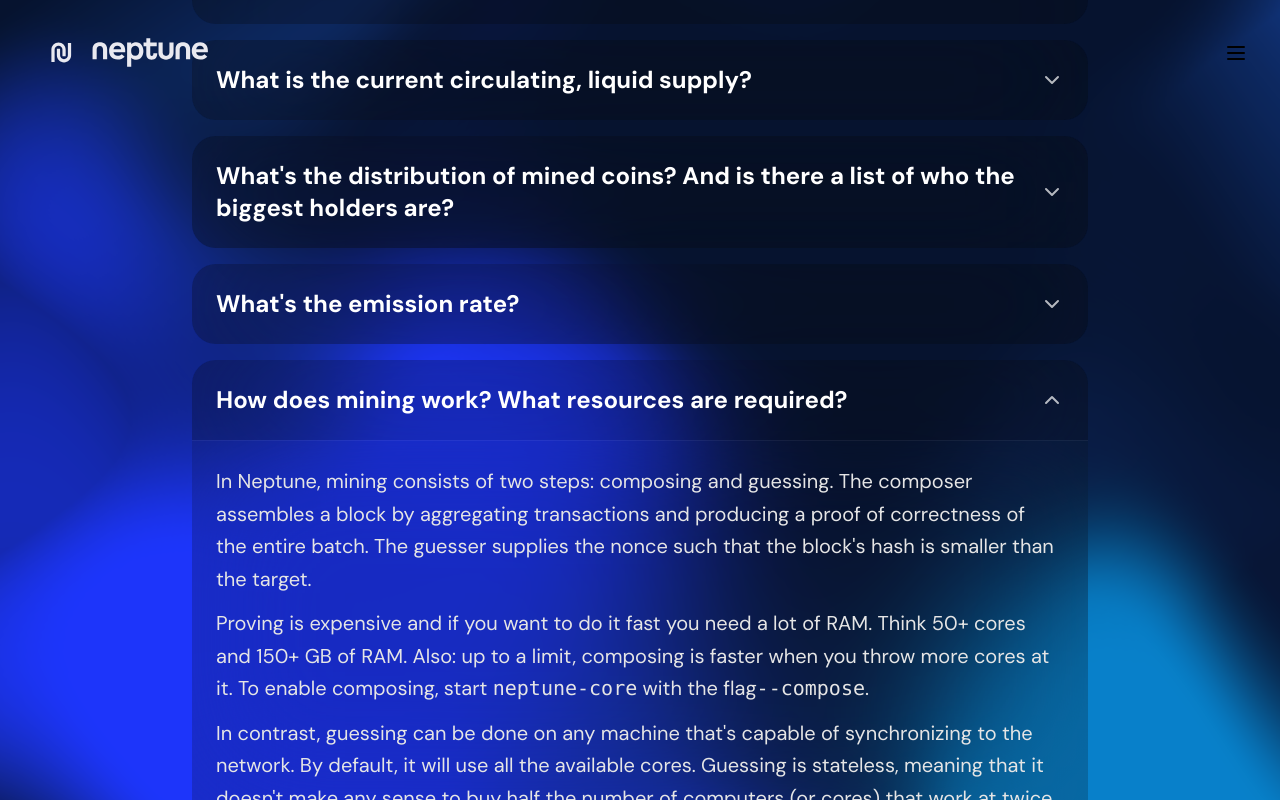
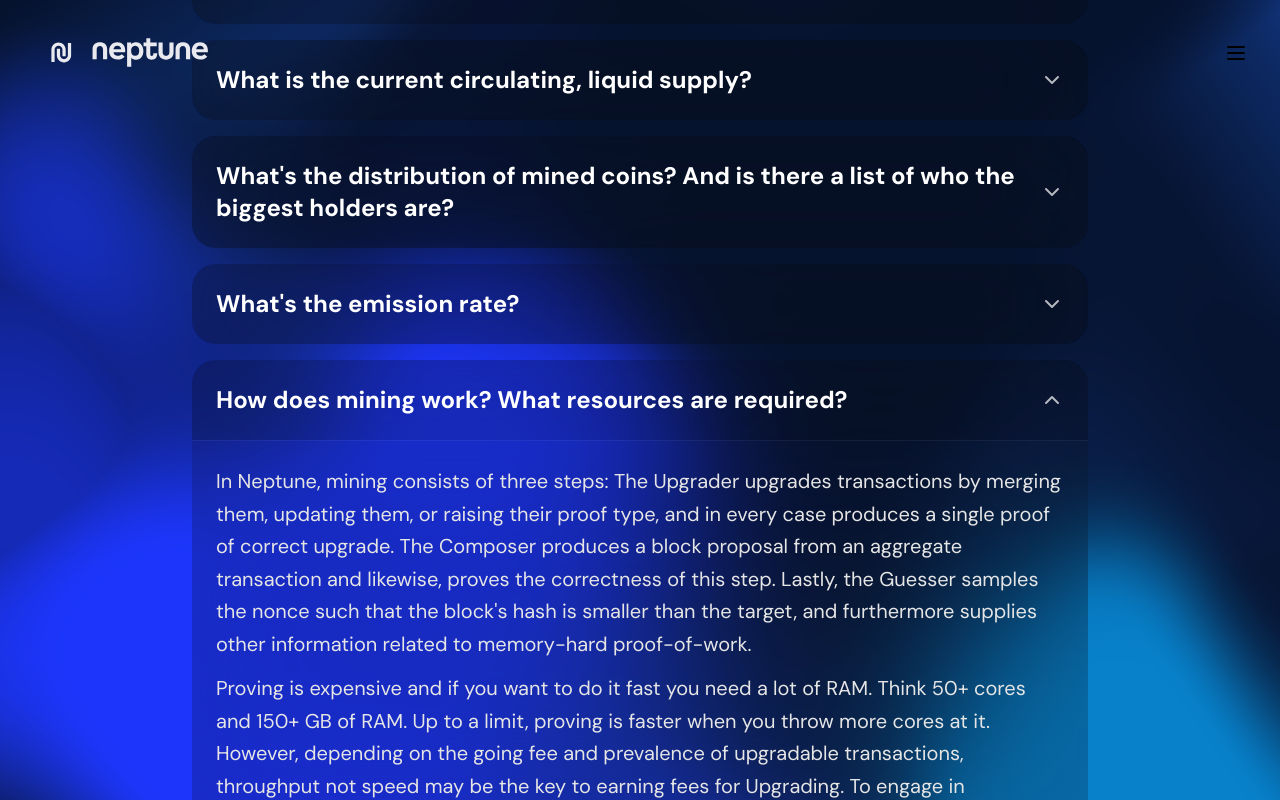
Before and after one commit to imalfect/neptune-website, a Next.js app: page / in a window 1280 px wide. Both pictures are taken after a click on the button "How does mining work? What resources are required?". Shown: the part 6948-7748 px from the top of the page. Built offline with nearby package versions, Linux system fonts and the light colour scheme.

Commit message:
content: Fix description of mining
Align it with the new memory-hard algorithm.

```diff
--- a/src/sections/FAQ.tsx
+++ b/src/sections/FAQ.tsx
@@ -40,27 +40,42 @@
 						answer={
 							<div className="space-y-3">
 								<p>
-									In Neptune, mining consists of two steps: composing and guessing. The composer assembles a
-									block by aggregating transactions and producing a proof of correctness of the entire batch.
-									The guesser supplies the nonce such that the block&apos;s hash is smaller than the target.
+									In Neptune, mining consists of three steps: The Upgrader upgrades transactions by merging
+									them, updating them, or raising their proof type, and in every case produces a single
+									proof of correct upgrade. The Composer produces a block proposal from an aggregate transaction
+									and likewise, proves the correctness of this step. Lastly, the Guesser samples the nonce
+									such that the block&apos;s hash is smaller than the target, and furthermore supplies other
+									information related to memory-hard proof-of-work.
 								</p>
 								<p>
 									Proving is expensive and if you want to do it fast you need a lot of RAM. Think 50+ cores
-									and 150+ GB of RAM. Also: up to a limit, composing is faster when you throw more cores at
-									it. To enable composing, start <code>neptune-core</code> with the flag
-									<code>--compose</code>.
+									and 150+ GB of RAM. Up to a limit, proving is faster when you throw more cores at it.
+									However, depending on the going fee and prevalence of upgradable transactions, throughput
+									not speed may be the key to earning fees for Upgrading. To engage in Upgrading, start
+									<code>neptune-core</code> with the flag <code>--tx-proof-upgrading</code>.
 								</p>
 								<p>
-									In contrast, guessing can be done on any machine that&apos;s capable of synchronizing to
-									the network. By default, it will use all the available cores. Guessing is stateless,
-									meaning that it doesn&apos;t make any sense to buy half the number of computers (or cores)
-									that work at twice the speed. What matters is the total number of hash trials per second.
-									To enable guessing, run <code>neptune-core</code> with the <code>--guess</code> flag.
+									The composer determines which transaction to turn into a block, and decides unilaterally
+									which fraction of the block subsidy to grant to the Guesser; the remainder goes to the
+									Composer. As a result, the faster Composer can earn a larger Composer fee because Guessers
+									may start Guessing on their proposal before the runner-up's proposal is ready. The runner-up,
+									in turn, must compensate for their slow proposal by leaving a greater reward to the Guessers.
+									To enable composing, start <code>neptune-core</code> with the flag <code>--compose</code>.
 								</p>
 								<p>
-									The producer of a new block is entitled to any transaction fees of transactions confirmed
-									in it as well as the block subsidy. The composer allocates to himself a proportion of this
-									reward at his discretion; the remainder goes to the guesser. By default, composers are
+									In contrast to the previous two steps, Guessing does not involve proving. Nevertheless,
+									this step is memory-hard, which concretely means that the Guesser must use around 40 GB
+									of RAM in order to guess efficiently. By default, all the available cores will be used.
+									Except for a relatively short preprocessing sub-step, the nonce-sampling phase of the Guessing
+									step is stateless, meaning that it doesn&apos;t	make any senseto buy half the number of
+									computers (or cores) that work at twice the speed. What matters is the total number of nonce
+									trials per second. To enable guessing, run <code>neptune-core</code> with the
+									<code>--guess</code> flag.
+								</p>
+								<p>
+									Besides block subsidies, the producer of a new block is entitled to any transaction fees
+									of transactions confirmed in it. The Composer allocates to himself a proportion of this
+									reward at his discretion; the remainder goes to the Guesser. By default, Composers are
 									configured to broadcast their proposals but people who aren&apos;t afraid of digging into
 									the source code might change this configuration.
 								</p>
```
